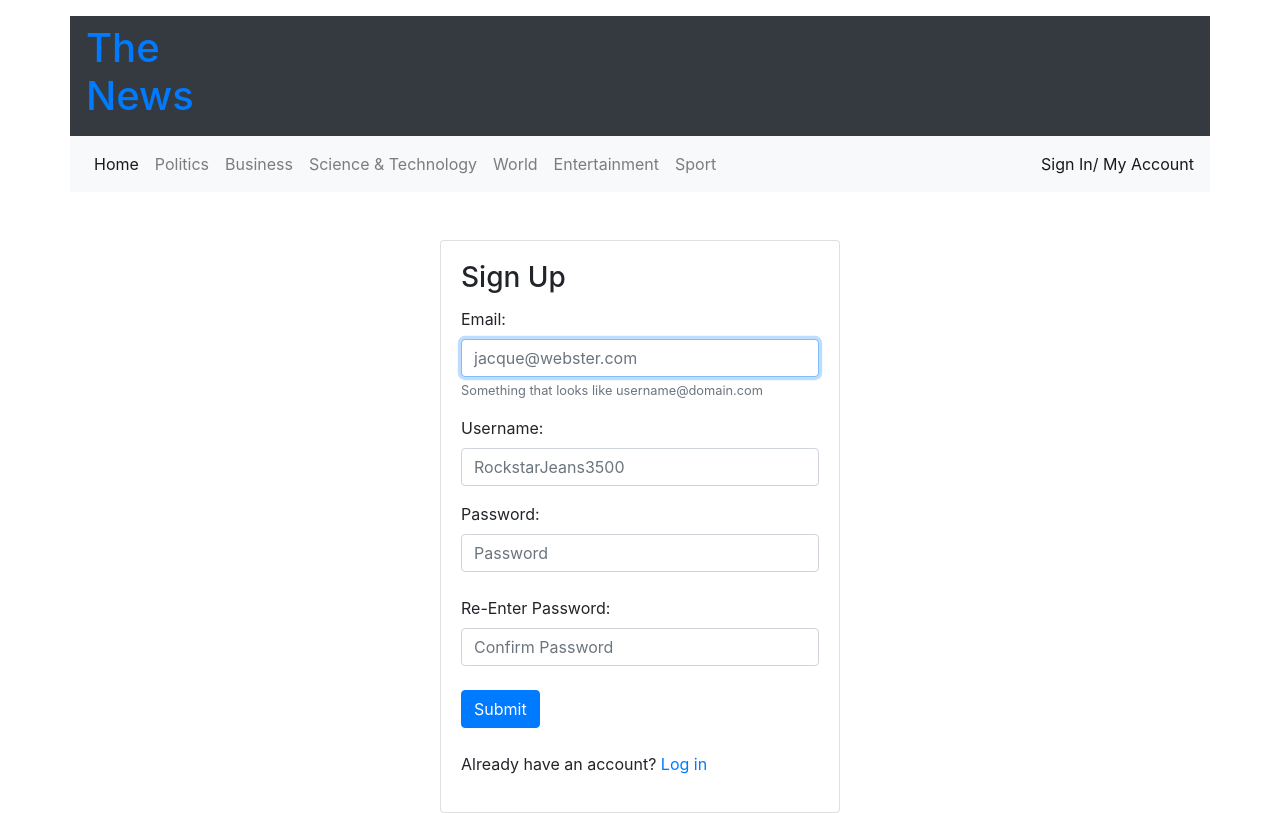
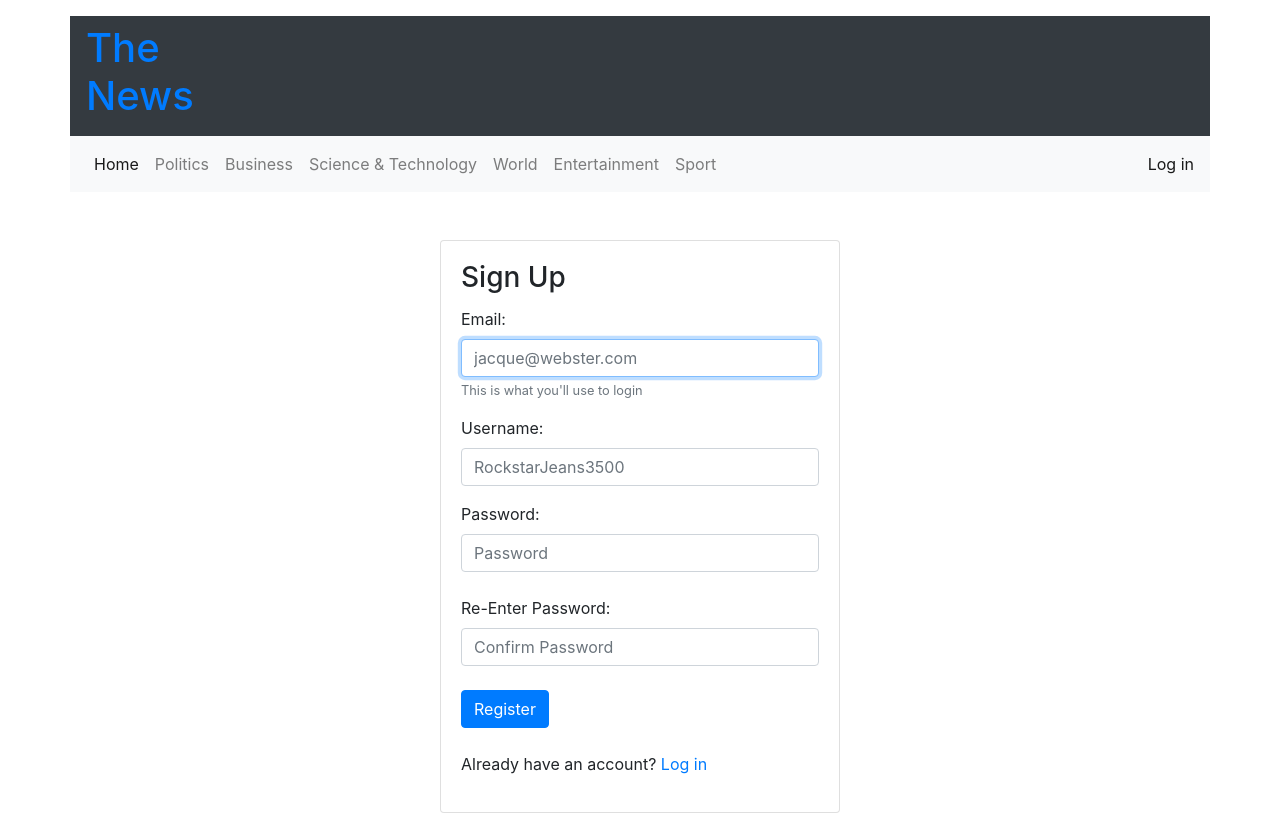
Before and after one commit to First-Derivative/WebHerald, a Django app: page /accounts/register in a window 1280 px wide. Run offline with Django 3.2, Linux system fonts and the light colour scheme.

Commit message:
added Login/Logout features

```diff
--- a/CW3/settings.py
+++ b/CW3/settings.py
@@ -119,6 +119,8 @@ USE_L10N = True
 
 USE_TZ = True
 
+LOGIN_REDIRECT_URL = ""
+LOPIN_URL = ""
 
 # Static files (CSS, JavaScript, Images)
 # https://docs.djangoproject.com/en/3.1/howto/static-files/
--- a/accounts/forms.py
+++ b/accounts/forms.py
@@ -1,5 +1,7 @@
 from django import forms
+from django.forms import ModelForm
 from django.contrib.auth.forms import UserCreationForm
+from django.contrib.auth import authenticate
 
 from accounts.models import Account
 
@@ -8,12 +10,12 @@ class RegisterForm(UserCreationForm):
         model = Account
         fields = ("email", "username", "password1", "password2")
 
-    email = forms.CharField(max_length=50, help_text="Something that looks like username@domain.com",widget=forms.EmailInput(attrs={
+    email = forms.CharField(max_length=50, help_text="This is what you'll use to login",widget=forms.EmailInput(attrs={
     'placeholder': 'jacque@webster.com',
     'class': 'form-control',
     }))
 
-    username = forms.CharField(widget=forms.TextInput(attrs={
+    username = forms.CharField(max_length=30, widget=forms.TextInput(attrs={
     'placeholder': 'RockstarJeans3500',
     'class': 'form-control',
     }))
@@ -33,3 +35,23 @@ class RegisterForm(UserCreationForm):
         super().__init__(*args, **kwargs)
         self.fields['password1'].label = "Password"
         self.fields['password2'].label = "Re-Enter Password"
+
+class LoginForm(ModelForm):
+
+    email = forms.CharField(max_length=50,widget=forms.EmailInput(attrs={
+        'class': 'form-control',
+    }))
+
+    password = forms.CharField(widget=forms.PasswordInput(attrs={
+        'class': 'form-control mb-4',
+    }))
+
+    class Meta:
+        model = Account
+        fields = ('email', 'password')
+
+    def clean(self):
+        email = self.cleaned_data['email']
+        password = self.cleaned_data['password']
+        if not authenticate(email=email, password=password):
+            raise forms.ValidationError("Incorrect Credentials")
--- a/accounts/templates/accounts/register.html
+++ b/accounts/templates/accounts/register.html
@@ -22,7 +22,7 @@
     </div>
     {% endfor %}
 
-  <button type="submit" class="btn btn-primary">Submit</button>
+  <button type="submit" class="btn btn-primary">Register</button>
 </form>
 {% endblock form %}
 
--- a/accounts/urls.py
+++ b/accounts/urls.py
@@ -1,8 +1,9 @@
 from django.contrib import admin
 from django.urls import path
-from accounts.views import registerAccount, loginAccount
+from accounts.views import registerAccount, loginAccount, logoutAccount
 
 urlpatterns = [
-    path('login/', loginAccount, name='login'),
     path('register', registerAccount, name='register'),
+    path('login', loginAccount, name='login'),
+    path('logout',logoutAccount, name='logout')
 ]
--- a/accounts/views.py
+++ b/accounts/views.py
@@ -1,10 +1,8 @@
 from django.shortcuts import render, redirect
-from django.contrib.auth import authenticate, login
+from django.contrib.auth import authenticate, login, logout
 
 from accounts.models import Account
-from accounts.forms import RegisterForm
-
-# Create your views here.
+from accounts.forms import RegisterForm, LoginForm
 
 def registerAccount(request):
     context = {}
@@ -16,7 +14,7 @@ def registerAccount(request):
             email = form.cleaned_data.get('email')
             raw_password = form.cleaned_data.get('password1')
             account = authenticate(email=email, password=raw_password)
-            # login(request, acccount)
+            login(request, acccount)
             return redirect('homepage')
         else:
             context['registration_form'] = form
@@ -25,5 +23,27 @@ def registerAccount(request):
         context['registration_form'] = form
     return render(request, 'accounts/register.html', context)
 
+
 def loginAccount(request):
-    return render(request, 'accounts/login.html')
+    context = {}
+
+    if(request.user.is_authenticated):
+        return redirect('hompage')
+
+    if(request.method == 'POST'):
+        form = LoginForm(request.POST)
+        if(form.is_valid()):
+            email = request.POST['email']
+            password = request.POST['password']
+            user = authenticate(request, email=email, password=password)
+            if(user):
+                login(request, user)
+                return redirect("homepage")
+    else:
+        form = LoginForm()
+        context['login_form'] = form
+    return render(request, 'accounts/login.html', context)
+
+def logoutAccount(request):
+    logout(request)
+    return redirect('homepage')
--- a/main/templates/main/base.html
+++ b/main/templates/main/base.html
@@ -47,7 +47,12 @@
             </li>
           </ul>
           <span class="navbar-text">
-            <a href="{% url 'login' %}">Sign In/ My Account</a>
+            {% if request.user.is_authenticated %}
+            <a href="#">My Account</a>
+            <a href="{% url 'logout' %}">Log out</a>
+            {% else %}
+            <a href="{% url 'login' %}">Log in</a>
+            {% endif %}
           </span>
         </div>
       </nav>
@@ -55,6 +60,9 @@
 
     <!-- A main content section -->
     <div class="container">
+      {% if request.user.is_authenticated %}
+        <h3> welcome {{request.user.username}} </h3>
+      {% endif %}
       {% block content %}
       {% endblock content %}
     </div>
```
Also changed, not shown: accounts/templates/accounts/login.html (+17 -1 lines).
